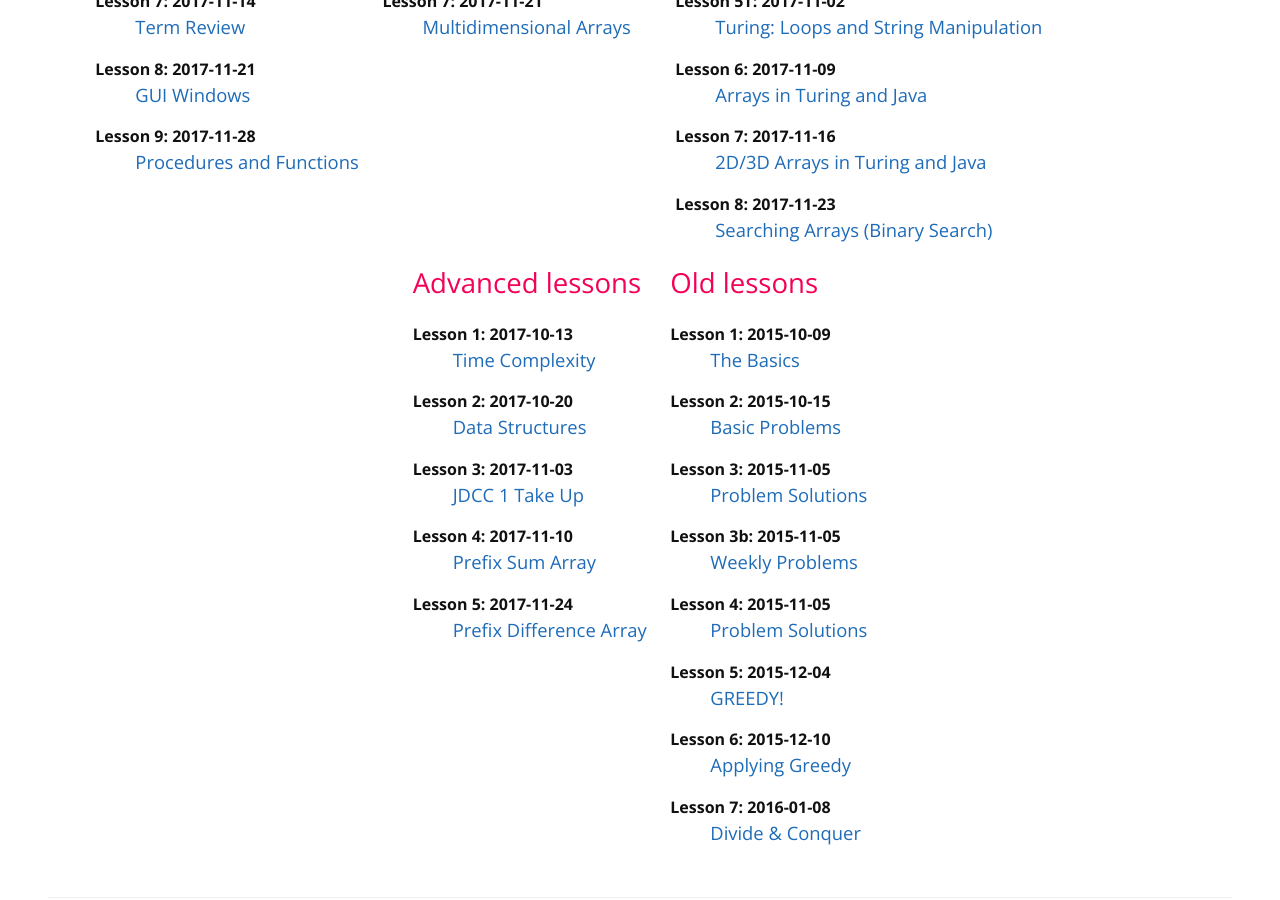
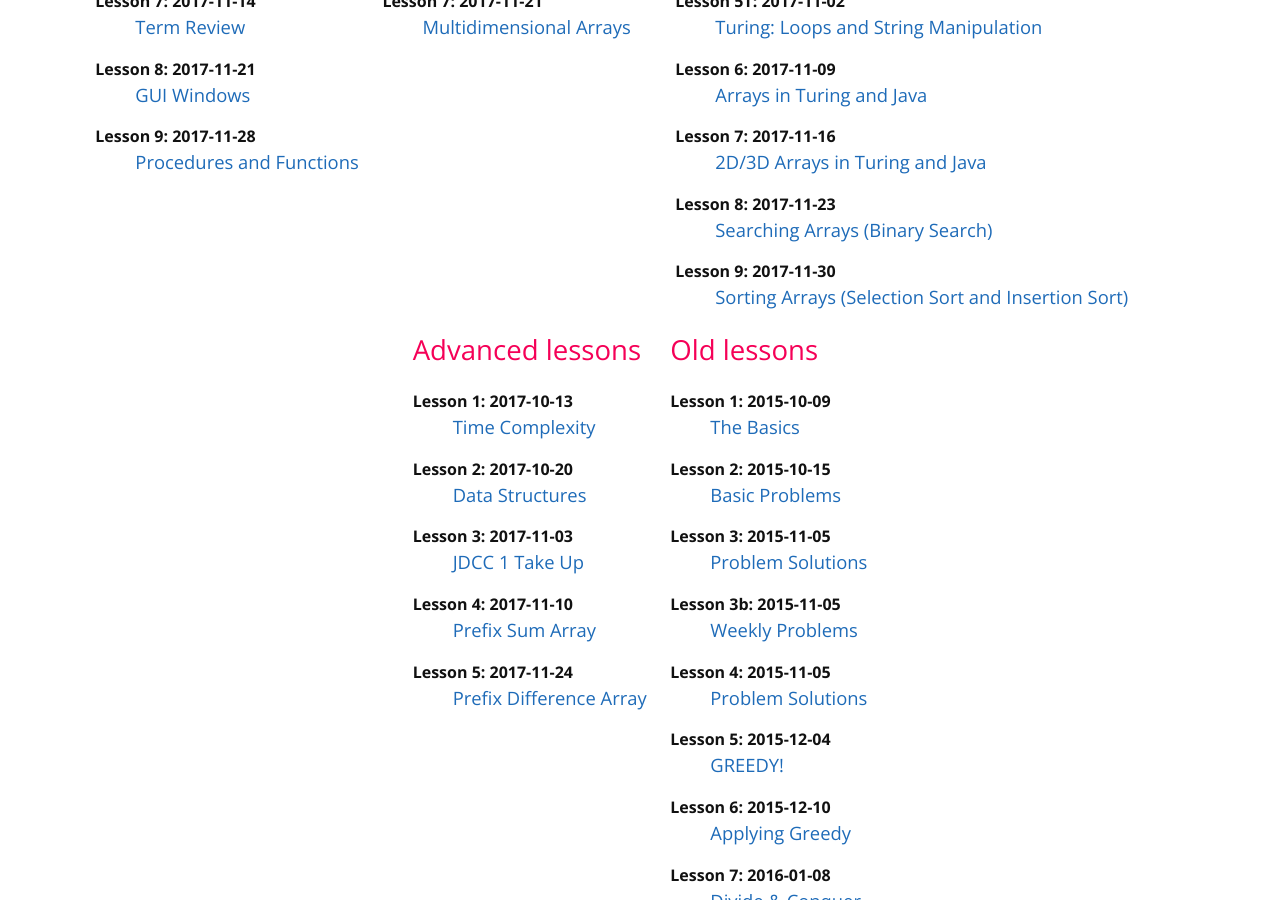
Before and after one commit to mcpt/mcpt.github.io, a Jekyll site: the page built from cpt.md, in a window 1280 px wide and 900 px high, scrolled down 1032 px. Built offline with Jekyll 4.4.1, drawn with Linux system fonts in a browser that asks for light colours.

Commit message:
Update girls-lessons.yml

```diff
--- a/_data/girls-lessons.yml
+++ b/_data/girls-lessons.yml
@@ -53,3 +53,8 @@
   date: 2017-11-23
   id: 8
   url: https://docs.google.com/presentation/d/1-LKasg2p8sLnWE4dpfIaAOV6isVoLA6mc08Eh98_sKc/edit?usp=sharing
+
+- title: Sorting Arrays (Selection Sort and Insertion Sort)
+  date: 2017-11-30
+  id: 9
+  url: https://docs.google.com/presentation/d/1hrDG5jKDPZ7XUdXvJgNUL1Z5eQYjFh163b-eE1jbB9Y/edit?usp=sharing
```
